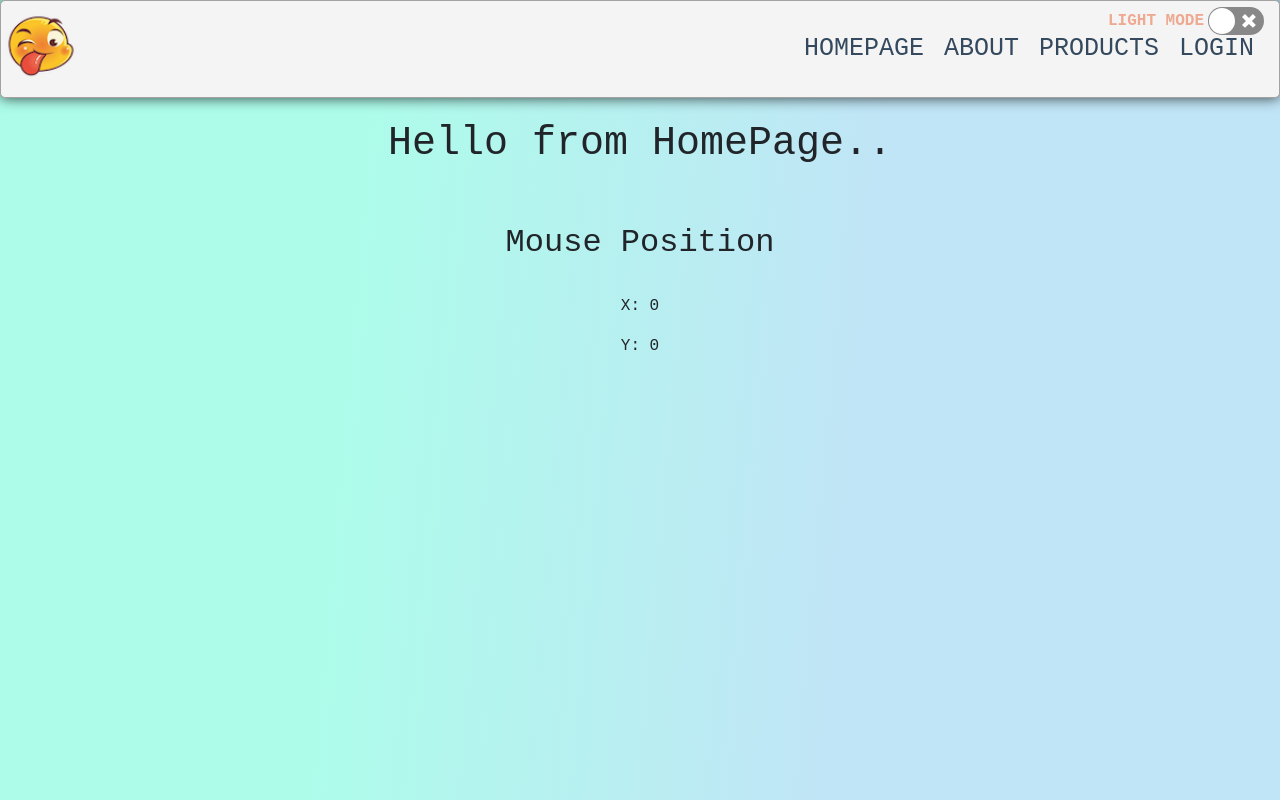
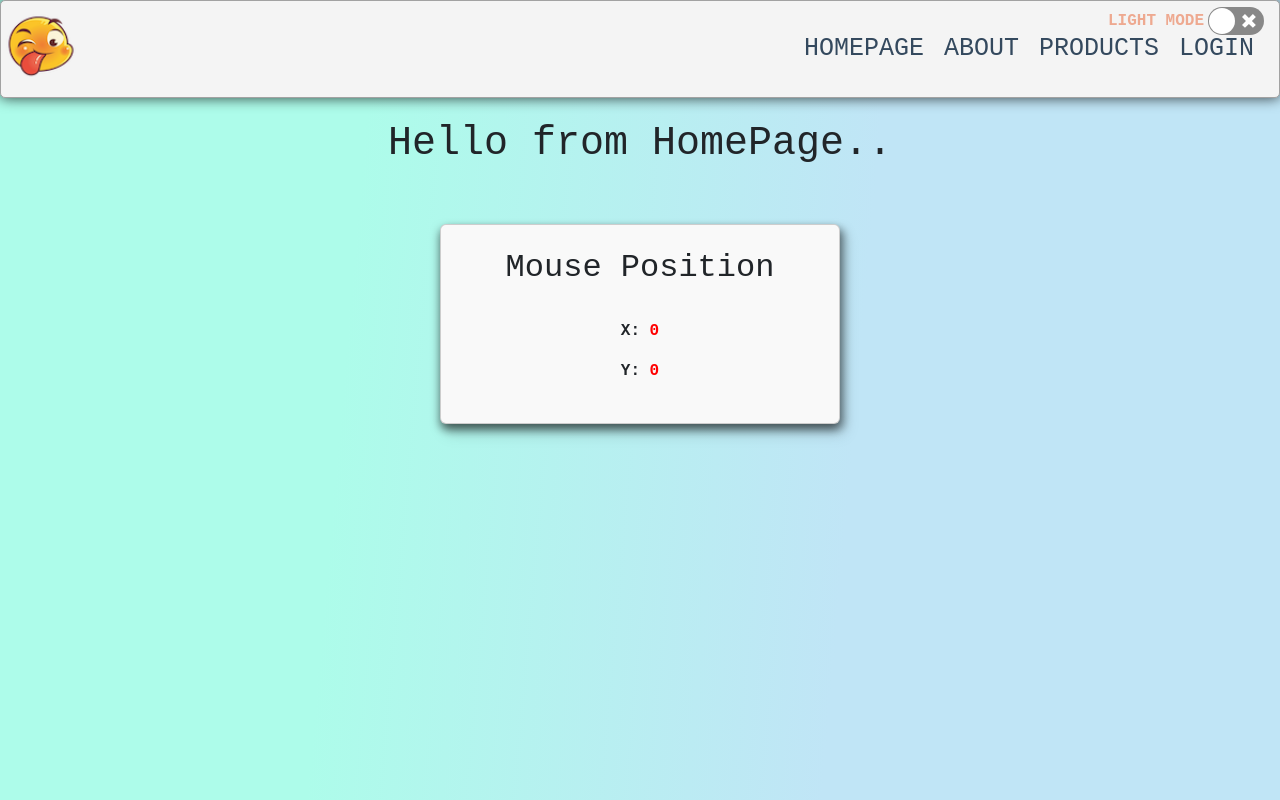
Before and after one commit to Donna-Sayos/react-pactice, a React (Create React App) app: page / in a window 1280 px wide. Shown: the top 800 px of the page. Built offline with nearby package versions, Linux system fonts and the light colour scheme.

Commit message:
finished styling the mouse logger component

```diff
--- a/src/components/homepage/PanelMouseLogger.js
+++ b/src/components/homepage/PanelMouseLogger.js
@@ -1,19 +1,25 @@
-import "./index.css"
+import "./index.css";
 import MousePosition from "./MousePosition";
 
 export default function PanelMouseLogger() {
   return (
-    <div>
-      <h2 >Mouse Position</h2>
+    <div className="logger-container container-fluid card">
+      <div className="p-4">
+        <h2>Mouse Position</h2>
         <br />
         <MousePosition
           render={({ mousePosition }) => (
             <div>
-            <p>X: {mousePosition.x}</p>
-            <p>Y: {mousePosition.y}</p>
+              <b>
+                <p>X: <span>{mousePosition.x}</span></p>
+              </b>
+              <b>
+                <p>Y: <span>{mousePosition.y}</span></p>
+              </b>
             </div>
           )}
         />
       </div>
+    </div>
   );
 }
--- a/src/components/homepage/index.css
+++ b/src/components/homepage/index.css
@@ -0,0 +1,10 @@
+.logger-container {
+    box-shadow: 0px 5px 10px 0px rgba(0, 0, 0, 0.5);
+    filter: drop-shadow(5px 5px 5px rgba(0,0,0,0.3));
+    max-width: 400px;
+    background: #f9f9f9;
+}
+
+div span {
+    color: red;
+}
--- a/src/components/login/index.css
+++ b/src/components/login/index.css
@@ -11,7 +11,6 @@
     background-color: rgba(222,194,203, 0.4);
     box-shadow: 0px 5px 10px 0px rgba(0, 0, 0, 0.5);
     filter: drop-shadow(5px 5px 5px rgba(0,0,0,0.3));
-
     margin-top: 3rem;
 }
 
```
Lines whose indentation alone changed are shown as unchanged.
